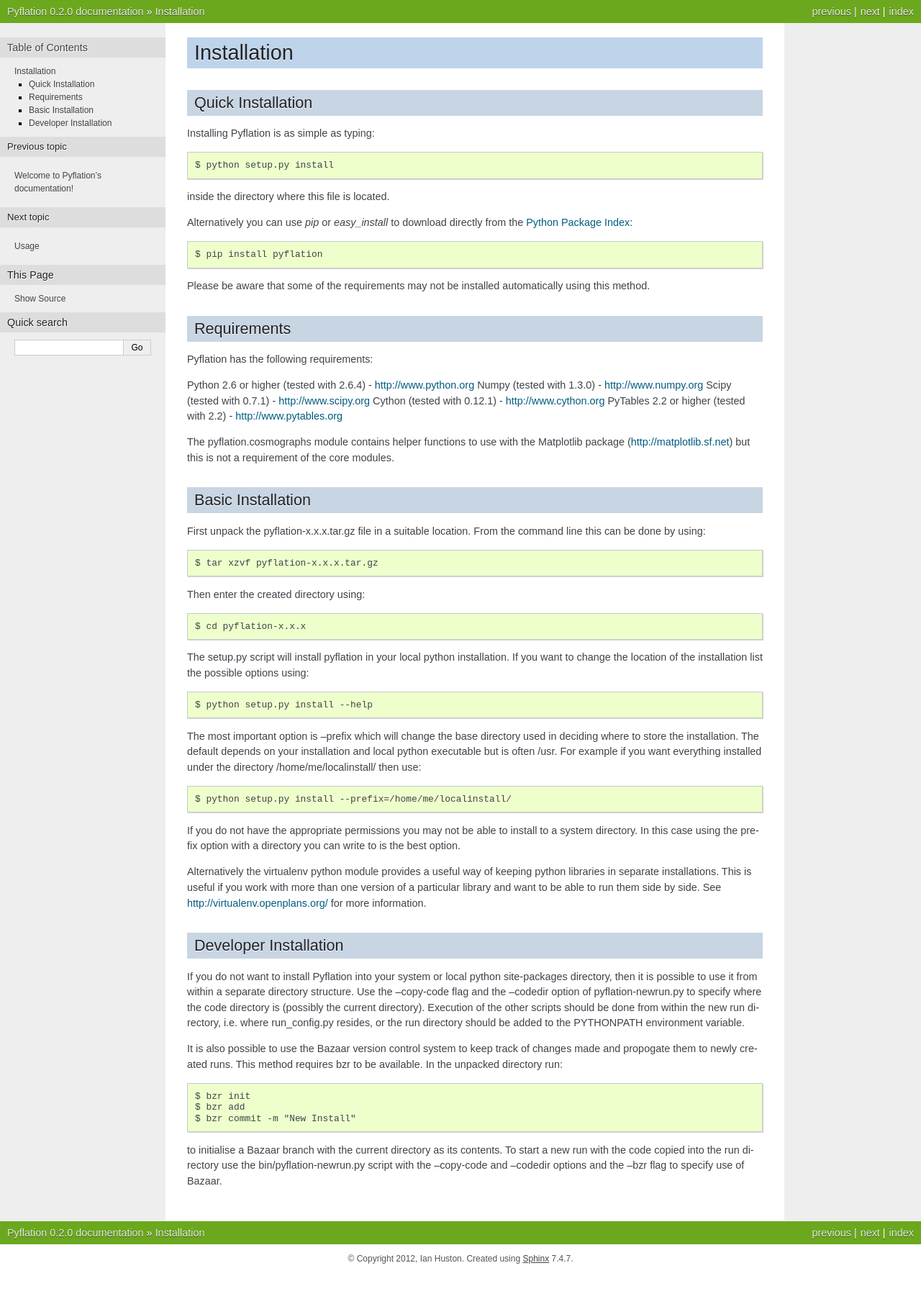
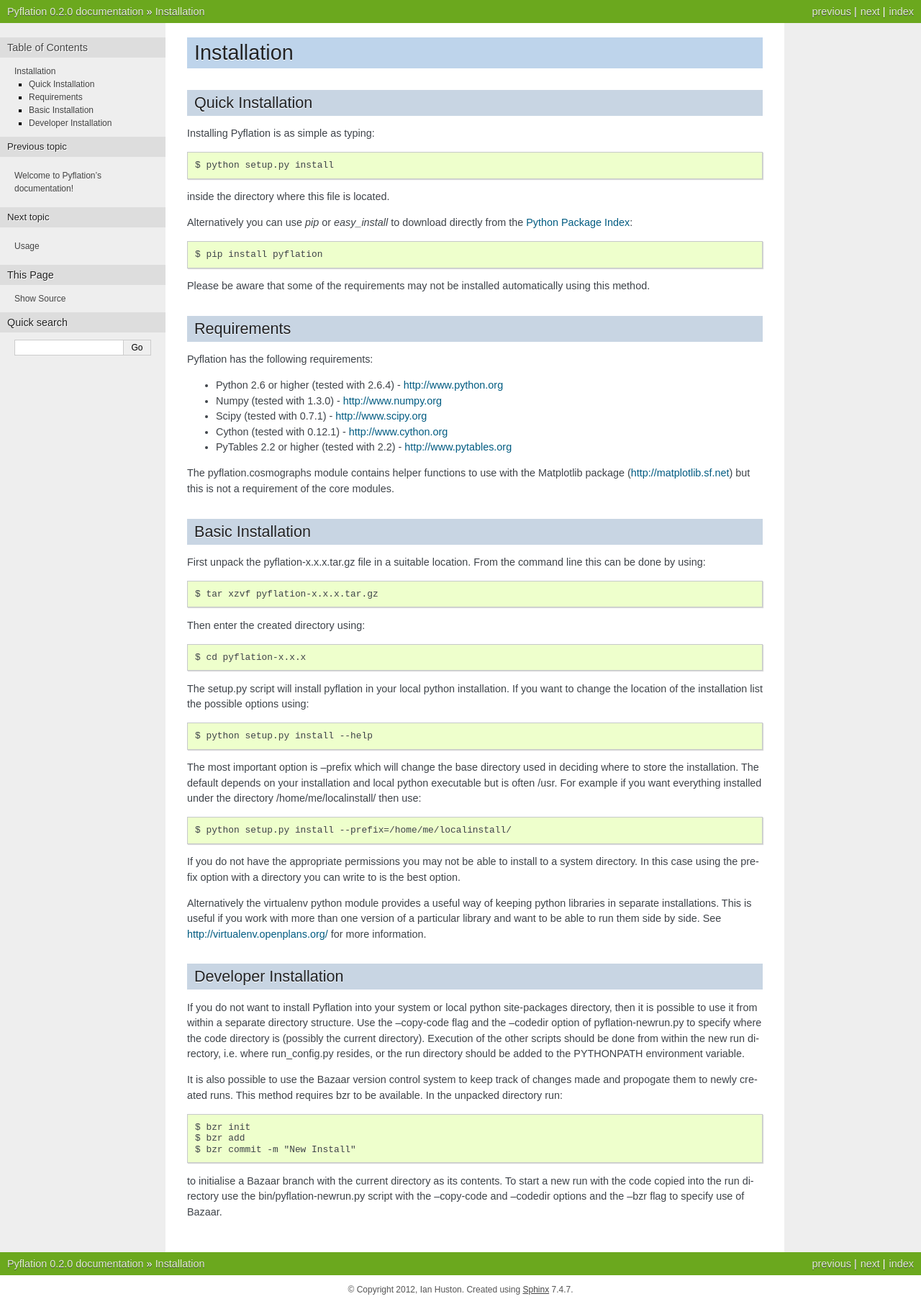
Before and after one commit to ihuston/pyflation, a Sphinx documentation site: the page built from docs/installation.rst, in a window 1280 px wide. Shown: the whole page at 72% size. Built offline with Sphinx 7.4.7, drawn with Linux system fonts in a browser that asks for light colours; before the commit the page ends 1769 px from its top, so only the background shows below that.

Commit message:
Fixed up code indentation.

```diff
--- a/docs/installation.rst
+++ b/docs/installation.rst
@@ -23,11 +23,11 @@
 ============
 Pyflation has the following requirements:
 
-Python 2.6 or higher (tested with 2.6.4) - http://www.python.org
-Numpy (tested with 1.3.0) - http://www.numpy.org
-Scipy (tested with 0.7.1) - http://www.scipy.org
-Cython (tested with 0.12.1) - http://www.cython.org
-PyTables 2.2 or higher (tested with 2.2) - http://www.pytables.org
+* Python 2.6 or higher (tested with 2.6.4) - http://www.python.org
+* Numpy (tested with 1.3.0) - http://www.numpy.org
+* Scipy (tested with 0.7.1) - http://www.scipy.org
+* Cython (tested with 0.12.1) - http://www.cython.org
+* PyTables 2.2 or higher (tested with 2.2) - http://www.pytables.org
 
 The pyflation.cosmographs module contains helper functions to use
 with the Matplotlib package (http://matplotlib.sf.net) but this is not a
--- a/docs/license.rst
+++ b/docs/license.rst
@@ -38,9 +38,11 @@
 DAMAGE.
 
 
+Scipy License
+=============
 
-This program contains code modified from the Scipy project in the file
-romberg.pyx. This code is released under the following modified-BSD license:
+**This program contains code modified from the Scipy project in the file
+romberg.pyx. This code is released under the following modified-BSD license:**
 
 Copyright (c) 2001, 2002 Enthought, Inc.
 All rights reserved.
```
